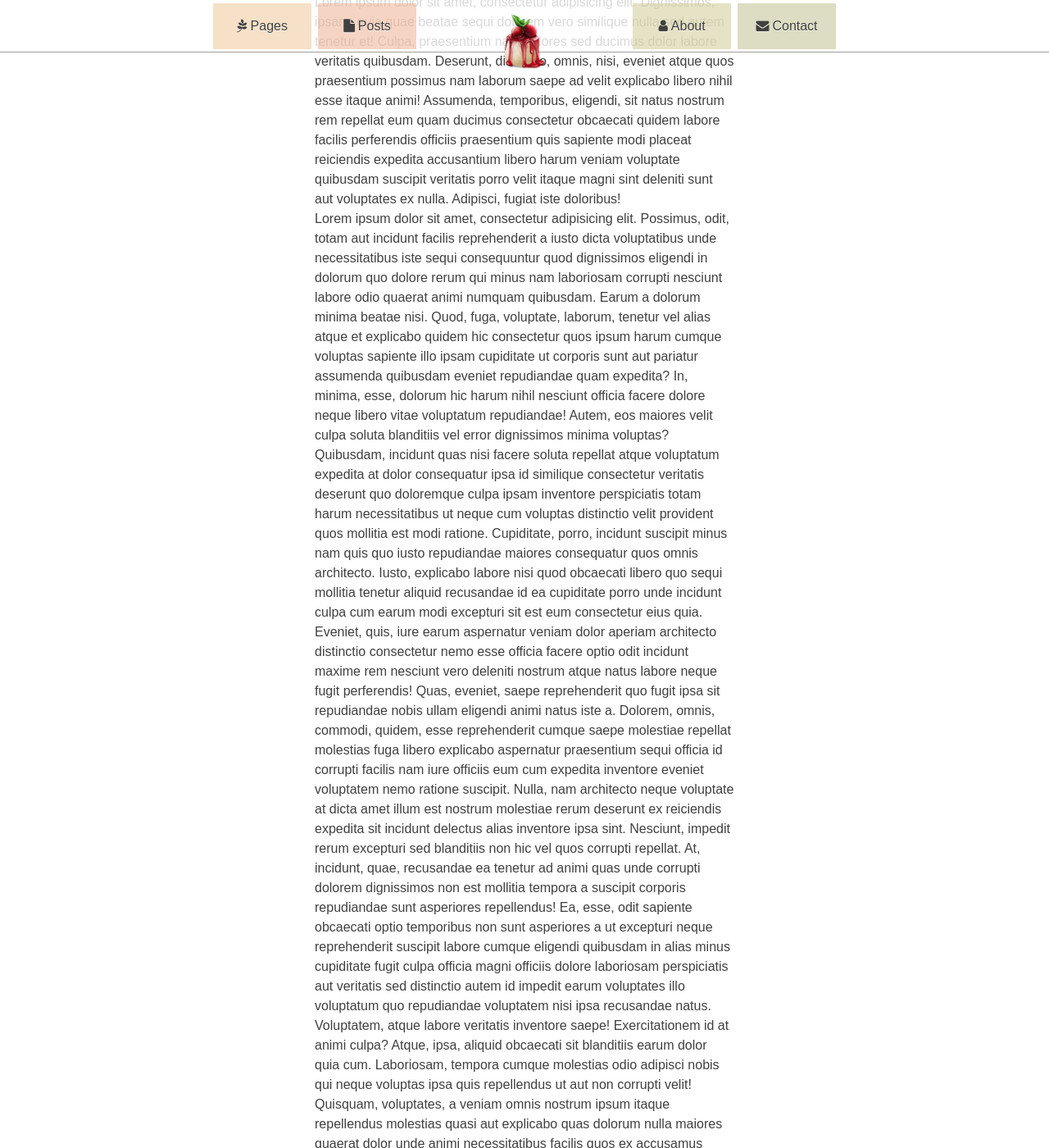
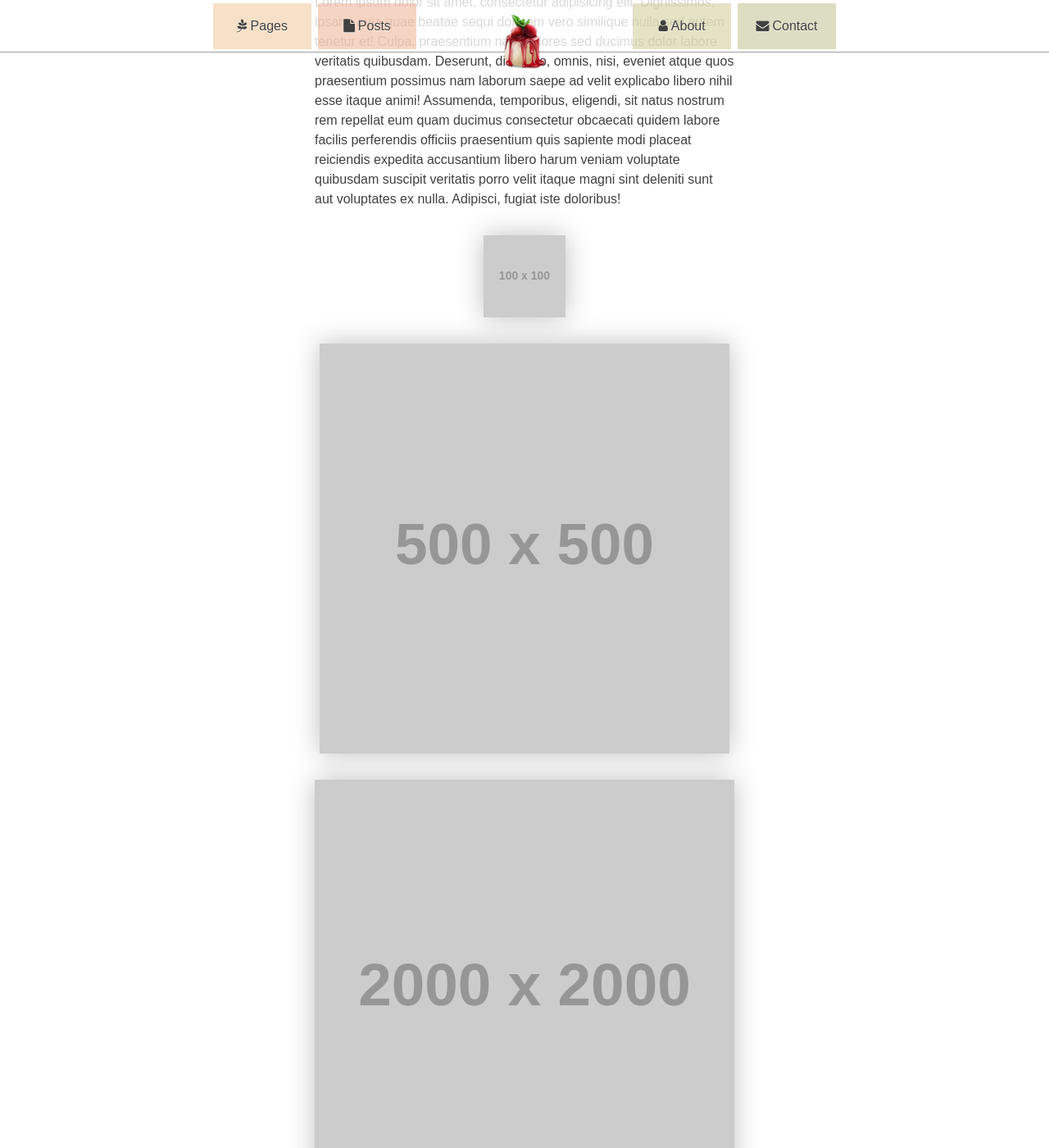
Before and after one commit to rishabh-ink/pastels, a Jekyll site: the page built from _posts/2014-02-12-sample-post-five.markdown, in a window 1280 px wide and 1400 px high, scrolled down 467 px. Shown: the whole window at 82% size. Built offline with Jekyll 4.4.1, drawn with Linux system fonts in a browser that asks for light colours; nearby versions of some CDN libraries; some web fonts are replaced; library files that are not in the unit come from our copies; Markdown is read by kramdown in place of the engine named in the settings.

Commit message:
item image styles

```diff
--- /dev/null
+++ b/css/components/_image.scss
@@ -0,0 +1,6 @@
+.item__content img {
+  box-shadow: $image-box-shadow;
+  display: block;
+  margin: $image-margin;
+  max-width: 100%;
+}
--- a/css/main.css
+++ b/css/main.css
@@ -3545,3 +3545,11 @@ a:active {
   padding: 0 1rem;
   opacity: 0.25;
 }
+
+/* line 1, components/_image.scss */
+.item__content img {
+  box-shadow: 0 0 30px 0 rgba(0, 0, 0, 0.25);
+  display: block;
+  margin: 2rem auto;
+  max-width: 100%;
+}
--- a/css/main.scss
+++ b/css/main.scss
@@ -52,3 +52,4 @@
 @import "components/footer";
 @import "components/link";
 @import "components/highlight";
+@import "components/image";
--- a/css/settings/_settings.scss
+++ b/css/settings/_settings.scss
@@ -51,6 +51,11 @@ $lineno-padding: 0 1rem;
 $lineno-font-size: 0.8rem;
 $lineno-opacity: 0.25;
 // /Highlight
+
+// Image
+$image-margin: 2rem auto;
+$image-box-shadow: 0 0 30px 0 rgba(0,0,0,0.25);
+// /Image
 
 
 
```
Also changed, not shown: _posts/2014-02-12-sample-post-five.markdown (+3 -1 lines).
